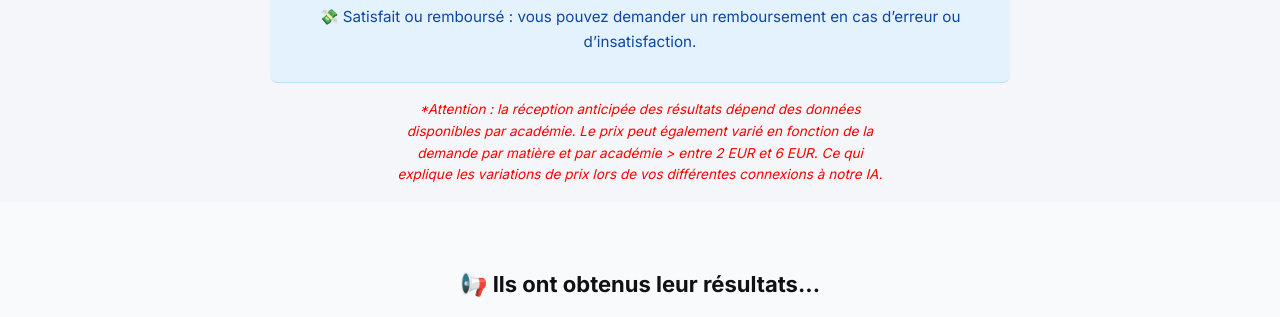
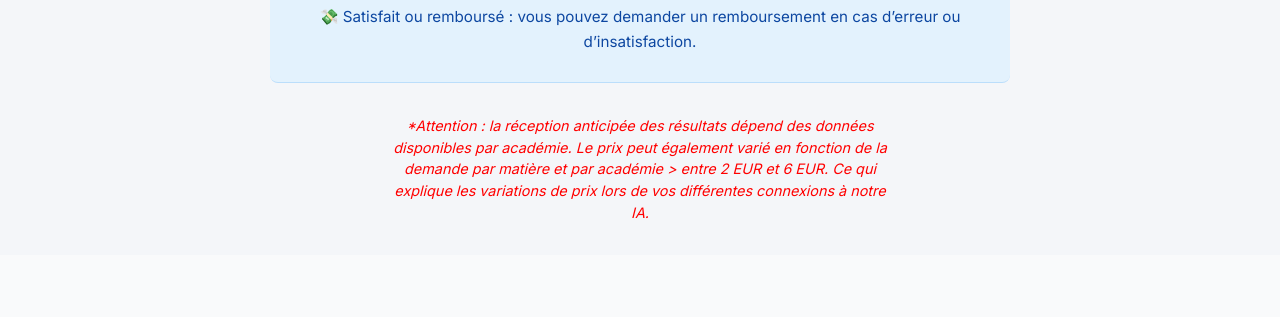
Before and after one commit to bacresultat/ia, a website: page index.html in a window 1280 px wide. Shown: the part 1813-2130 px from the top of the page. Drawn offline with Linux system fonts and the light colour scheme; a script that the page names is missing.

Commit message:
Update index.html

```diff
--- a/index.html
+++ b/index.html
@@ -86,7 +86,16 @@
   <p>📩 Les résultats sont envoyés par email après paiement.<small class="email-hint">Veuillez entrer une adresse email valide – votre résultat y sera envoyé directement.</small></p>
   <p>💸 Satisfait ou remboursé : vous pouvez demander un remboursement en cas d’erreur ou d’insatisfaction.</p>
 </section>
-<p style="color: red; font-size: 0.85rem; font-style: italic; margin: 1rem auto; text-align: center; max-width: 500px;">
+<p style="
+  color: red;
+  font-size: 0.9rem;
+  font-style: italic;
+  margin: 1.5rem auto;
+  text-align: center;
+  max-width: 500px;
+  line-height: 1.5;
+  padding: 0.5rem 1rem;
+">
   *Attention : la réception anticipée des résultats dépend des données disponibles par académie. Le prix peut également varié en fonction de la demande par matière et par académie > entre 2 EUR et 6 EUR.
 Ce qui explique les variations de prix lors de vos différentes connexions à notre IA.</p>
 
```
